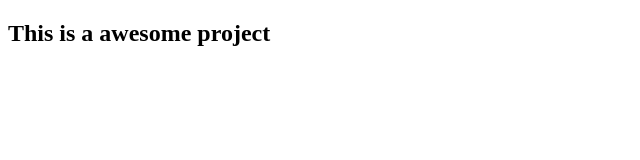
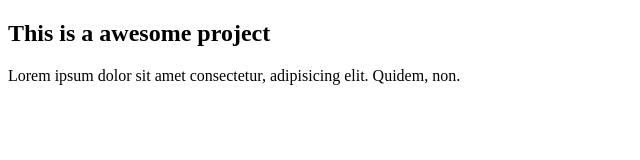
Before and after one commit to AKibweb/git-test, a plain HTML site: page index.html in a window 1280 px wide. Shown: the whole page, without its empty margins (0-640 px from the left). Drawn offline with Linux system fonts and the light colour scheme.

```diff
--- a/index.html
+++ b/index.html
@@ -10,5 +10,7 @@
 
     <h2>This is a awesome project</h2>
 
+    <p>Lorem ipsum dolor sit amet consectetur, adipisicing elit. Quidem, non.</p>
+
 </body>
 </html>
```
